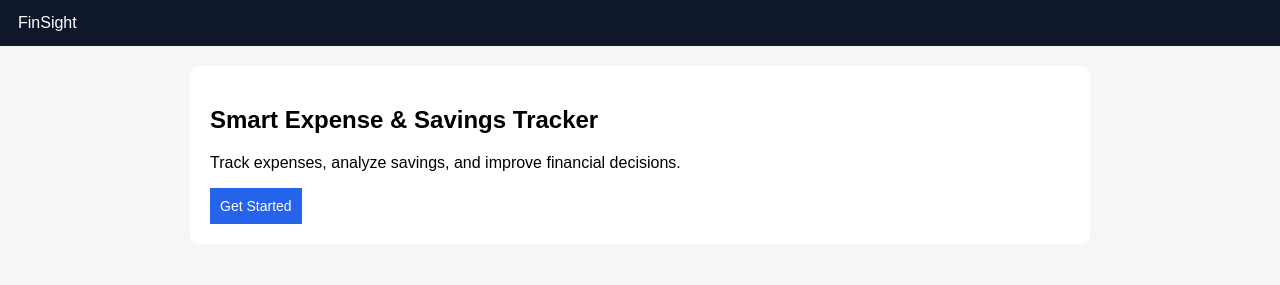
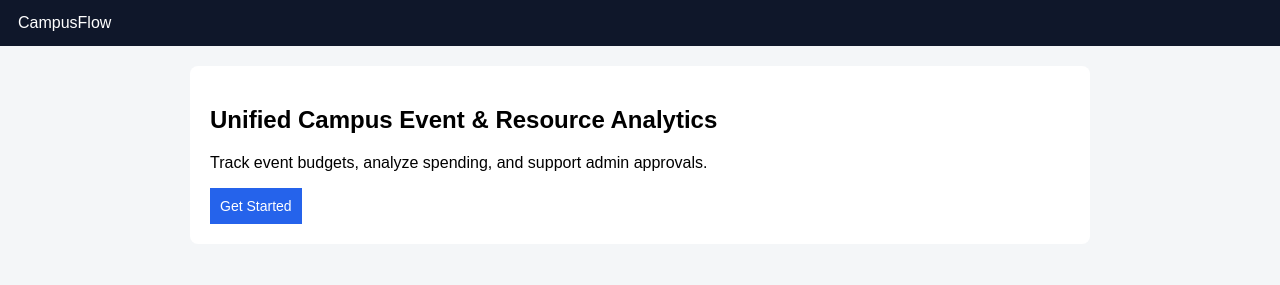
Before and after one commit to tdsrisivaram12/SmartExpenseTracker, a plain HTML site: page client/index.html in a window 1280 px wide. Drawn offline with Linux system fonts and the light colour scheme.

Commit message:
Update index.html

```diff
--- a/client/index.html
+++ b/client/index.html
@@ -1,20 +1,18 @@
 <!DOCTYPE html>
 <html>
 <head>
-  <title>FinSight</title>
+  <title>CampusFlow</title>
   <link rel="stylesheet" href="style.css">
 </head>
 <body>
-
-<nav>FinSight</nav>
+<nav>CampusFlow</nav>
 
 <div class="container">
   <div class="card">
-    <h2>Smart Expense & Savings Tracker</h2>
-    <p>Track expenses, analyze savings, and improve financial decisions.</p>
+    <h2>Unified Campus Event & Resource Analytics</h2>
+    <p>Track event budgets, analyze spending, and support admin approvals.</p>
     <button onclick="location.href='login.html'">Get Started</button>
   </div>
 </div>
-
 </body>
 </html>
```
